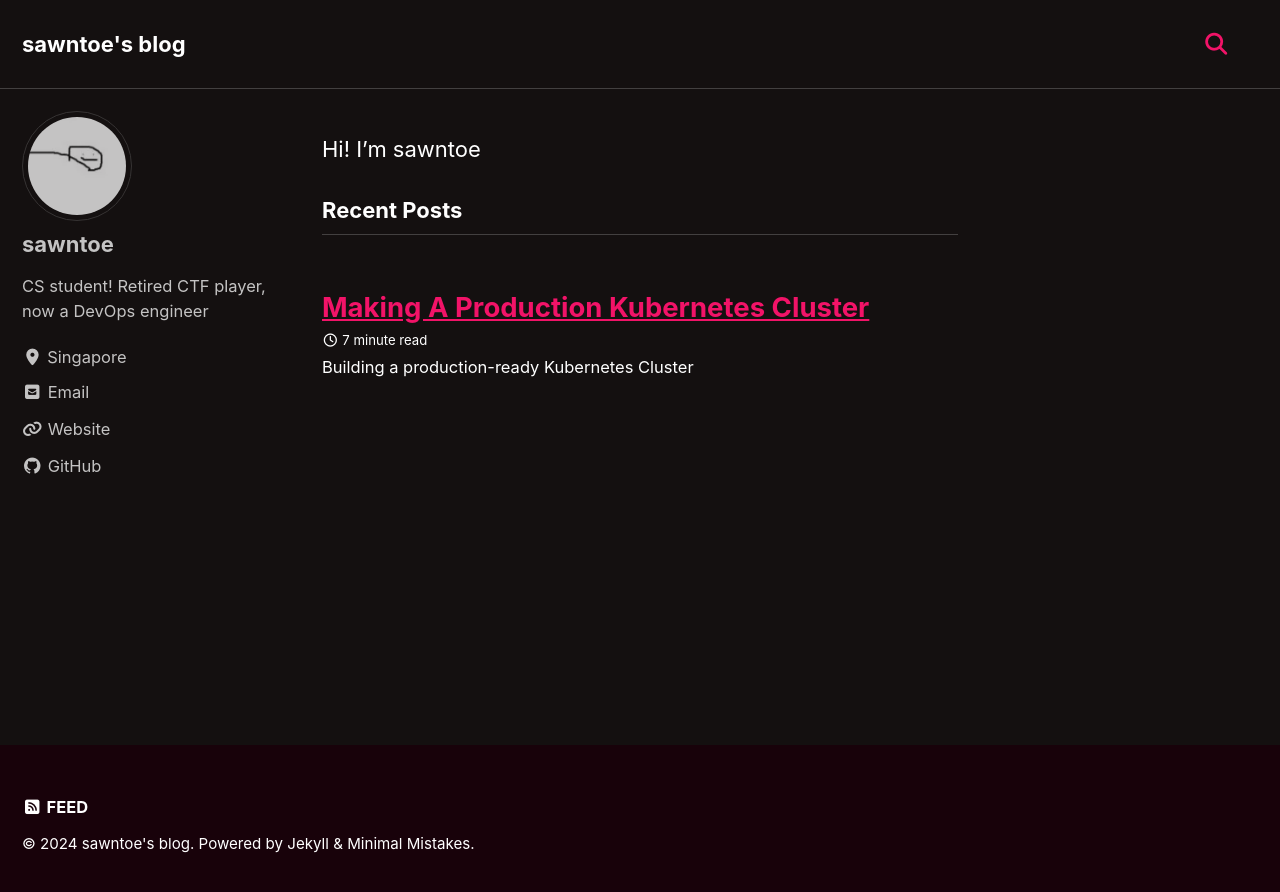
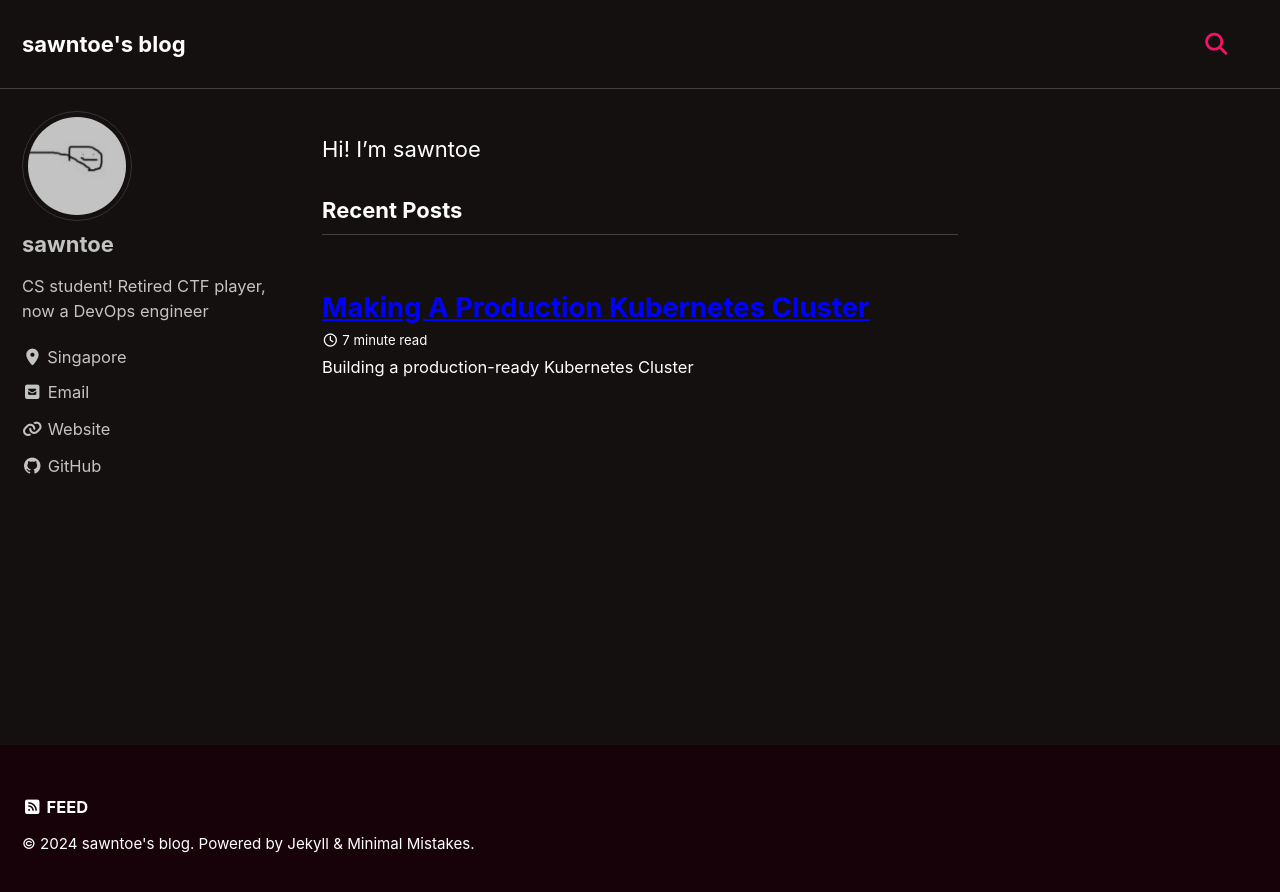
Before and after one commit to sawntoe/sawntoe.github.io, a Jekyll site: the page built from index.md, in a window 1280 px wide. Shown: the top 892 px of the page. Built offline with Jekyll 4.4.1, drawn with Linux system fonts in a browser that asks for light colours; cached includes are drawn as plain includes; the list of posts is cut into pages by our own code.

Commit message:
Update text color to white

```diff
--- a/assets/css/main.scss
+++ b/assets/css/main.scss
@@ -6,5 +6,7 @@ search: false
 @charset "utf-8";
 
 $text-color: #ffffff;
+$body-color: #ffffff;
+$link-color: #0000FF;
 @import "minimal-mistakes/skins/{{ site.minimal_mistakes_skin | default: 'default' }}"; // skin
 @import "minimal-mistakes"; // main partials
```
